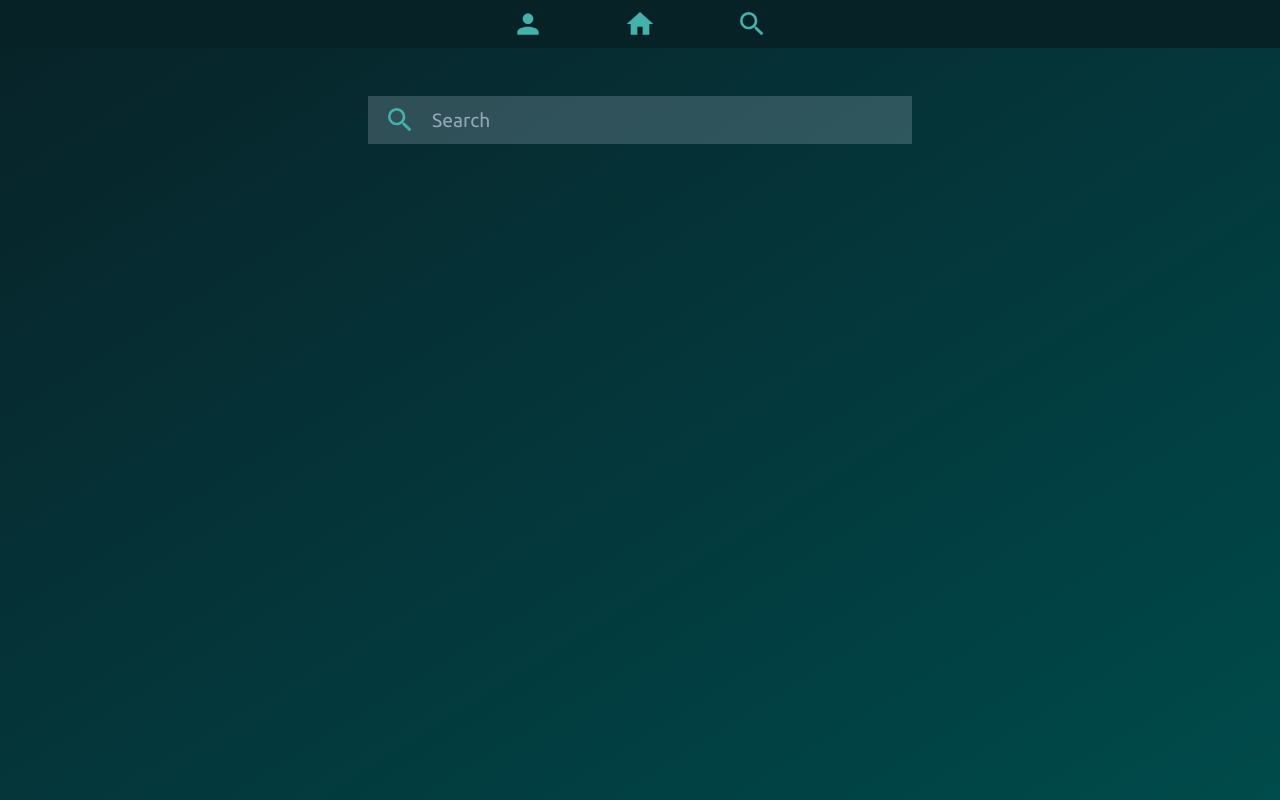
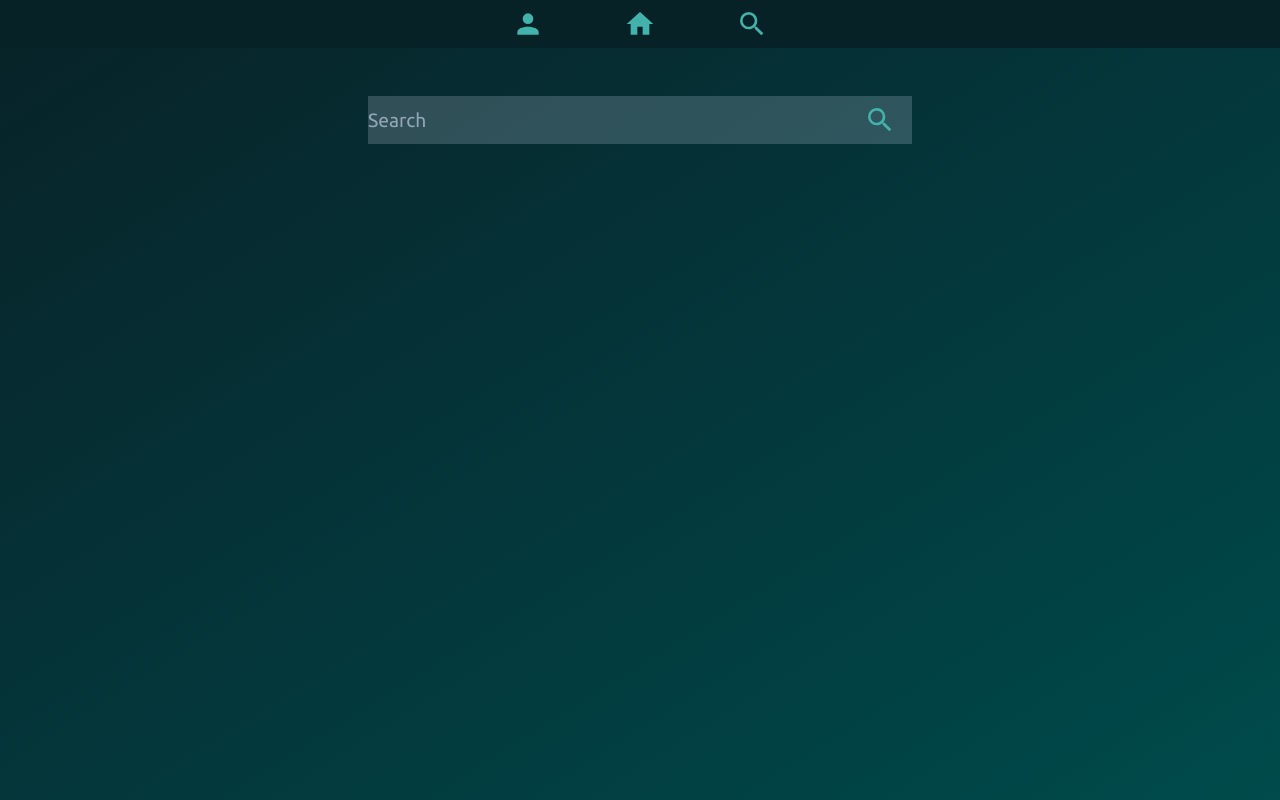
Before and after one commit to Gon-Dev/videogame-vault, a React (Vite) app: page /search in a window 1280 px wide. Built offline with nearby package versions, Linux system fonts and the light colour scheme.

Commit message:
fix: search input styles

```diff
--- a/src/components/SearchGameList.jsx
+++ b/src/components/SearchGameList.jsx
@@ -23,6 +23,7 @@ function SearchGameList() {
       return;
     } else if (!inputElement.innerText) {
       inputElement.classList.add("invalid-input")
+      setTimeout( () => inputElement.classList.remove("invalid-input"),2000)
     }
     return;
   }
--- a/src/stylesheets/SearchGameList.css
+++ b/src/stylesheets/SearchGameList.css
@@ -11,15 +11,17 @@
   justify-content: space-between;
   align-items: center;
   padding: 1.5rem;
+  margin: 0;
+  gap: 1rem;
 }
 .search-title {
   text-align: left;
-  font-size: 22px;
+  font-size: 20px;
   text-shadow: var(--text-light-shadow);
 }
 .search-input-wrapper {
   display: flex;
-  flex-direction: row-reverse;
+  flex-direction: row;
   align-items: center;
   background-color: rgba(213, 225, 245, 0.2);
 }
@@ -29,33 +31,33 @@
   filter: var(--svg-filter-verdigris);
 }
 .search-input {
-  width: 70%;
+  height: 2rem;
+  width: 10rem;
   border: none;
-  font-size: 13px;
-  height: 2rem;
+  font-size: 14px;
   background-color: transparent;
-
-  padding-left: 10px;
-  margin-left: auto;
+  padding-left: 1rem;
+  color: var(--azureish-white);
+  caret-color: var(--azureish-white);
+  transition: all ease-in-out 0.1s;
+}
+.search-input:focus {
+  outline: none;
   color: var(--azureish-white);
   caret-color: var(--azureish-white);
 }
-.search-input:focus {
-  outline: none;
-  background-color: rgba(174, 254, 255,0.2);
+.search-input::placeholder {
   color: var(--azureish-white);
-  caret-color: var(--azureish-white);
+  opacity: 0.6;
 }
 .search-submit {
   padding: 0rem 0.5rem;
   border: none;
   background-color: transparent;
-  border-bottom: solid 2px var(--celeste);
-  border-right: solid 2px var(--celeste);
   height: 2rem;
 }
 .search-submit:active {
-  background-color: var(--celadon-green);
+  background-color: var(--dark-green);
 }
 .invalid-input {
   background-color: #B05878;
@@ -88,10 +90,7 @@
     padding: 0;
     height: 3rem;
   }
-  .search-input::placeholder {
-    color: var(--azureish-white);
-    opacity: 0.6;
-  }
+
   .search-input:focus,
   .search-submit:active {
     background: none;
```
